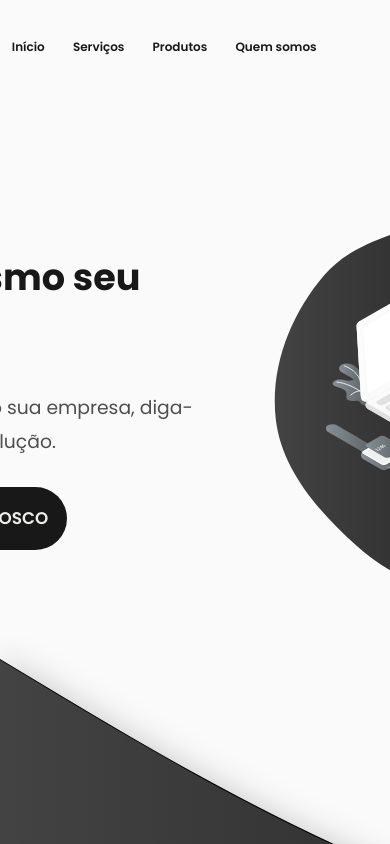
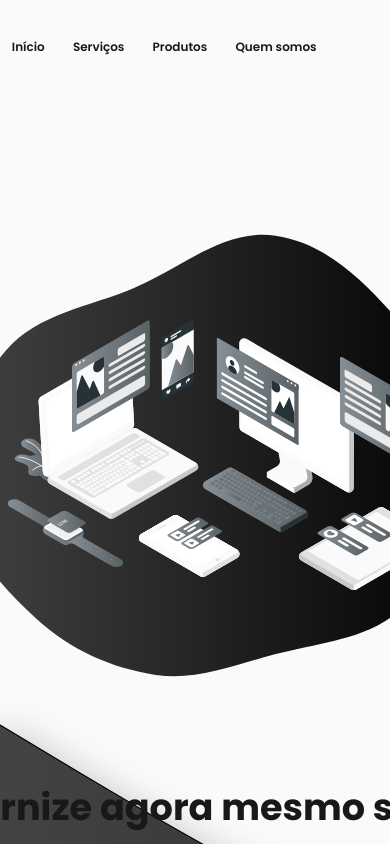
Before and after one commit to monolito-software/monosoft-webpage, a Next.js app: page / in a window 390 px wide. Shown: the top 844 px of the page. Built offline with nearby package versions, Linux system fonts and the light colour scheme; a web font is replaced by a local one.

Commit message:
feat: media breakpoints for intro

```diff
--- a/src/styles/components/Intro.module.css
+++ b/src/styles/components/Intro.module.css
@@ -1,8 +1,10 @@
 .intro {
+  width: 85.375rem;
   display: flex;
   flex-direction: row;
   justify-content: space-between;
   align-items: center;
+  margin-top: 5rem;
 }
 
 .introTextContainer {
@@ -59,3 +61,10 @@
 .illustration img:hover {
   transform: scale(1.03);
 }
+
+
+@media (max-width: 1300px) {
+  .intro {
+    flex-direction: column-reverse;
+  }
+}
```
